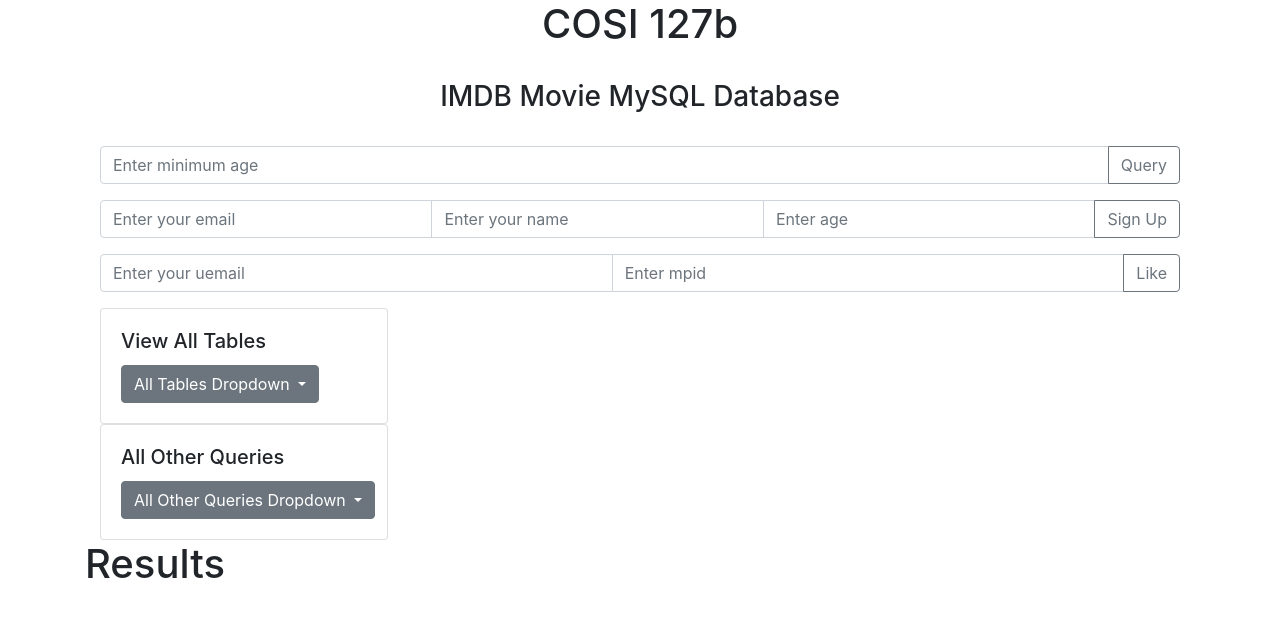
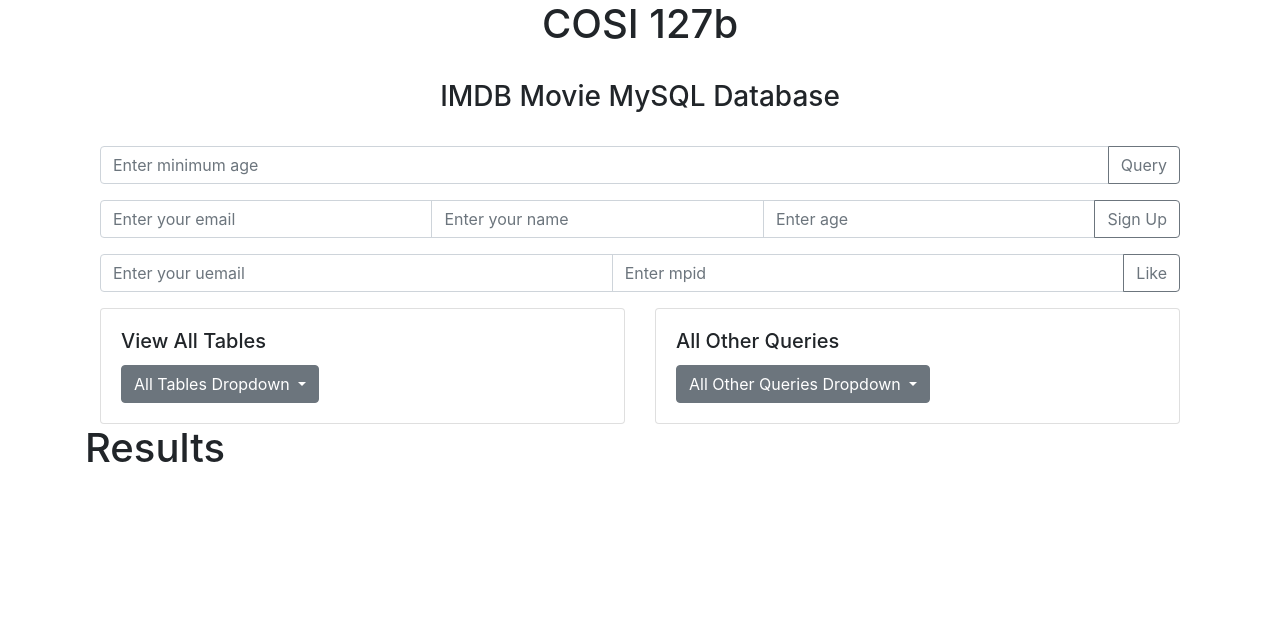
Before and after one commit to JohnZhu96/IMDB-Movie-Database, a PHP site: page /index.php in a window 1280 px wide. Shown: the top 617 px of the page. Run offline with PHP 8.4, Linux system fonts and the light colour scheme; some libraries are stand-ins or nearby versions.

Commit message:
Adjust size of two cards

```diff
--- a/Project 1.3/index.php
+++ b/Project 1.3/index.php
@@ -50,9 +50,12 @@
                 </div>
             </form>
         </div>
+
+        <div class="container">
+            <div class="row">
+                <div class="col-md-6">
                     <!-- Dropdown menu for view all tables -->
-        <div class="container">
-            <div class="card" style="width: 18rem;">
+                    <div class="card" style="width: 100%;">
                         <div class="card-body">
                             <h5 class="card-title">View All Tables</h5>
                             <div class="dropdown">
@@ -75,9 +78,9 @@
                         </div>
                     </div>
                 </div>
+                <div class="col-md-6">
                     <!-- Section for All Other Queries -->
-        <div class="container">
-            <div class="card" style="width: 18rem;">
+                    <div class="card" style="width: 100%;">
                         <div class="card-body">
                             <h5 class="card-title">All Other Queries</h5>
                             <div class="dropdown">
@@ -86,6 +89,8 @@
                                 </button>
                                 <div class="dropdown-menu" aria-labelledby="dropdownMenuButton">
                                     <a class="dropdown-item" href="#" data-toggle="modal" data-target="#modalSearchMPName">Search Motion Pictures by Names</a>
+                                </div>
+                            </div>
                         </div>
                     </div>
                 </div>
```
Also changed, not shown: 1 other file. Lines whose indentation alone changed are shown as unchanged.
